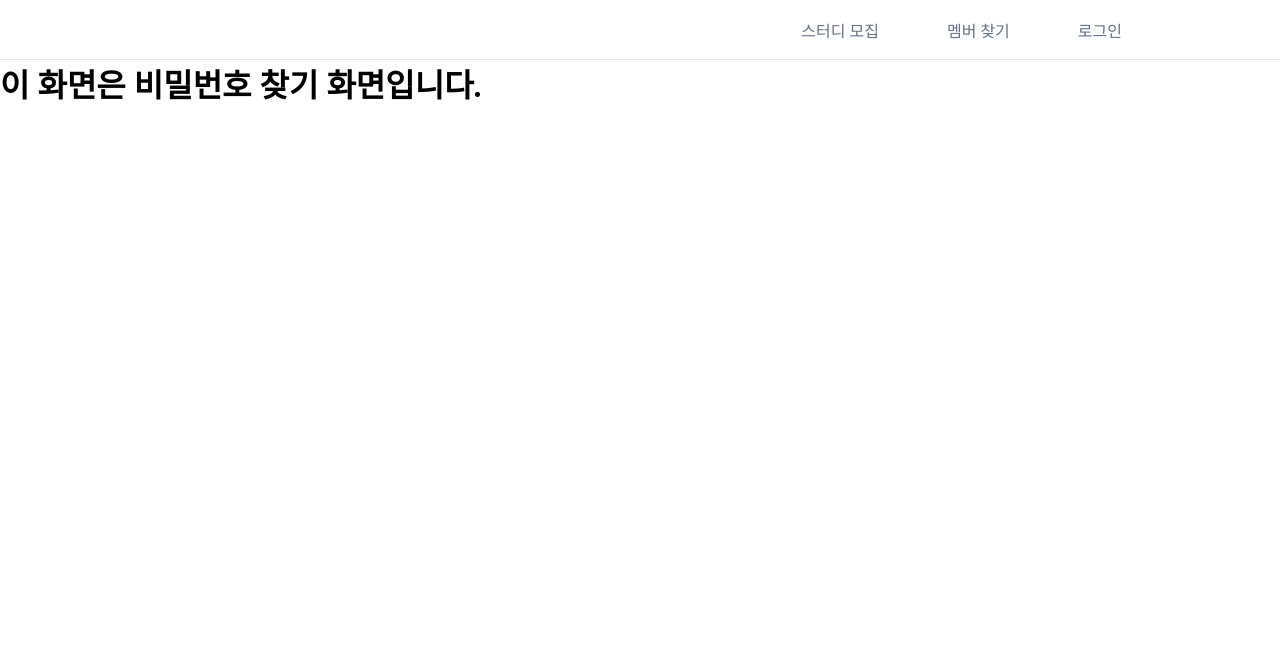
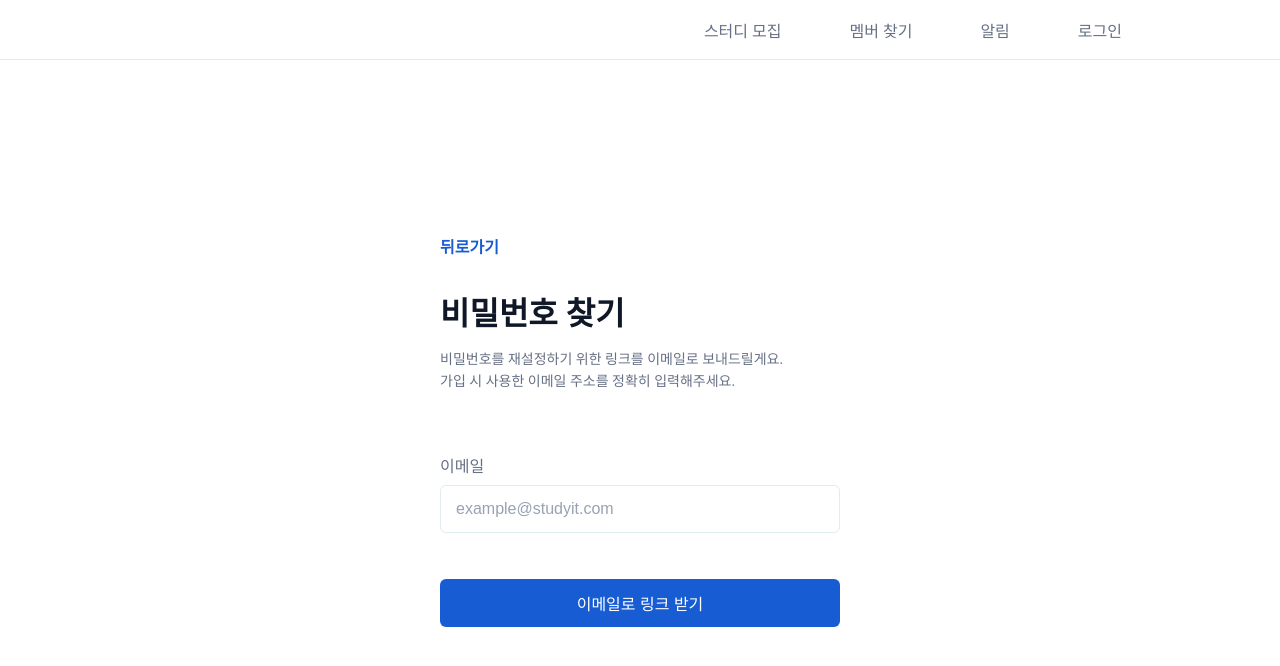
Before and after one commit to study-group-portfolio/study-frontend, a React (Create React App) app: page /find-password in a window 1280 px wide. Shown: the top 666 px of the page. Built offline with nearby package versions, Linux system fonts and the light colour scheme.

Commit message:
Find password screen UI

```diff
--- a/src/components/Navbar.tsx
+++ b/src/components/Navbar.tsx
@@ -32,6 +32,9 @@ function Navbar() {
           <NavLink to="/find-member">멤버 찾기</NavLink>
         </NavItem>
         <NavItem>
+          <NavLink to="/alert">알림</NavLink>
+        </NavItem>
+        <NavItem>
           <NavLink to="/login">로그인</NavLink>
         </NavItem>
       </NavList>
--- a/src/pages/FindPassword.tsx
+++ b/src/pages/FindPassword.tsx
@@ -1,5 +1,159 @@
-function FindPassword() {
-  return <h1>이 화면은 비밀번호 찾기 화면입니다.</h1>;
+import styled from "styled-components";
+import { useForm } from "react-hook-form";
+import { Link } from "react-router-dom";
+
+const Container = styled.div`
+  width: 100%;
+  height: calc(100vh - 60px);
+  display: flex;
+  flex-direction: column;
+  justify-content: center;
+  align-items: center;
+`;
+
+const Wrapper = styled.div`
+  max-width: 400px;
+  display: flex;
+  flex-direction: column;
+  justify-content: center;
+`;
+
+const BackBtn = styled(Link)`
+  color: ${(props) => props.theme.primaryColor};
+  font-size: 16px;
+  font-weight: bold;
+`;
+
+const PageTitle = styled.div`
+  h1 {
+    font-size: 32px;
+    margin-top: 30px;
+    margin-bottom: 15px;
+    align-self: left;
+    color: ${(props) => props.theme.grayColors.gray900};
+  }
+
+  p {
+    font-size: 14px;
+    line-height: 22px;
+    color: ${(props) => props.theme.grayColors.gray500};
+  }
+`;
+
+const SigninForm = styled.div`
+  margin-top: 40px;
+
+  form {
+    display: flex;
+    flex-direction: column;
+
+    label {
+      margin-top: 20px;
+      color: ${(props) => props.theme.grayColors.gray500};
+      font-size: 16px;
+      margin-bottom: 8px;
+    }
+
+    input {
+      width: 400px;
+      height: 48px;
+      border: 1px solid #e0edef;
+      border-radius: 6px;
+      padding-left: 15px;
+      font-size: 16px;
+      color: #98a2b3;
+
+      :nth-of-type(2) {
+        margin-bottom: 6px;
+      }
+
+      :focus {
+        outline: none;
+      }
+
+      ::placeholder {
+        color: #98a2b3;
+        font-size: 16px;
+      }
+    }
+
+    .help-text {
+      color: ${(props) => props.theme.grayColors.gray500};
+      font-size: 14px;
+      margin-bottom: 6px;
+    }
+
+    .error-message {
+      font-size: 14px;
+      color: ${(props) => props.theme.alertColors.error.text};
+      margin-top: 6px;
+    }
+
+    button {
+      width: 400px;
+      height: 48px;
+      background-color: ${(props) => props.theme.primaryColor};
+      border-radius: 6px;
+      border: none;
+      color: #fff;
+      font-size: 16px;
+      margin-top: 40px;
+      cursor: pointer;
+    }
+  }
+`;
+
+interface SigninFormValues {
+  email: string;
+  password: string;
+  confirmPassword: string;
 }
 
-export default FindPassword;
+function EmailSignin() {
+  const {
+    register,
+    handleSubmit,
+    formState: { errors },
+    setError,
+  } = useForm<SigninFormValues>();
+  const onSubmit = (data: SigninFormValues) => {
+    if (data.password !== data.confirmPassword) {
+      setError("confirmPassword", { message: "비밀번호가 일치하지 않습니다." });
+    }
+  };
+
+  return (
+    <Container>
+      <Wrapper>
+        <BackBtn to="/login">뒤로가기</BackBtn>
+        <PageTitle>
+          <h1>비밀번호 찾기</h1>
+          <p>
+            비밀번호를 재설정하기 위한 링크를 이메일로 보내드릴게요.
+            <br />
+            가입 시 사용한 이메일 주소를 정확히 입력해주세요.
+          </p>
+        </PageTitle>
+        <SigninForm>
+          <form onSubmit={handleSubmit(onSubmit)}>
+            <label htmlFor="email">이메일</label>
+            <input
+              placeholder="example@studyit.com"
+              {...register("email", {
+                required: "올바른 이메일을 입력해주세요.",
+                pattern: {
+                  value: /^[a-z0-9_+.-]+@([a-z0-9-]+\.)+[a-z0-9]{2,4}$/,
+                  message: "올바른 이메일을 입력해주세요.",
+                },
+              })}
+            />
+            <p className="error-message">{errors?.email?.message}</p>
+            <button type="submit">이메일로 링크 받기</button>
+          </form>
+        </SigninForm>
+      </Wrapper>
+    </Container>
+  );
+}
+
+export default EmailSignin;
--- a/src/pages/Login.tsx
+++ b/src/pages/Login.tsx
@@ -44,7 +44,7 @@ const LoginForm = styled.form`
     color: ${(props) => props.theme.grayColors.gray500};
     font-size: 16px;
 
-    ::nth-of-type(2) {
+    &:nth-of-type(2) {
       margin-top: 20px;
     }
   }
```
Also changed, not shown: 12 other files (tests, documents, lock files or other folders).
